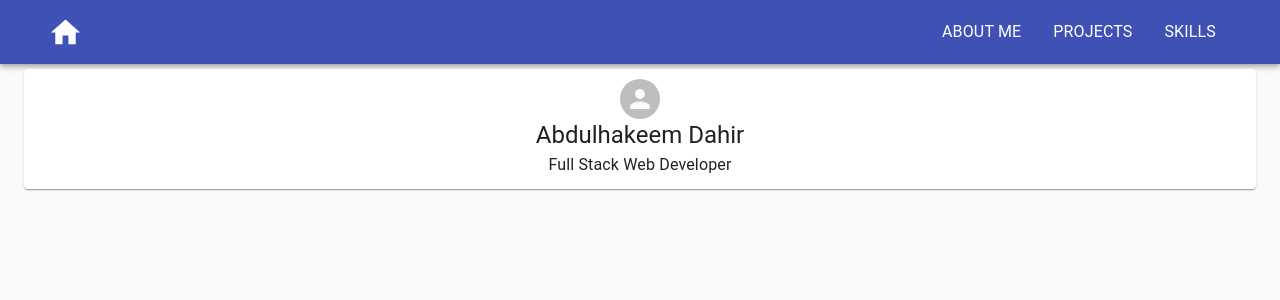
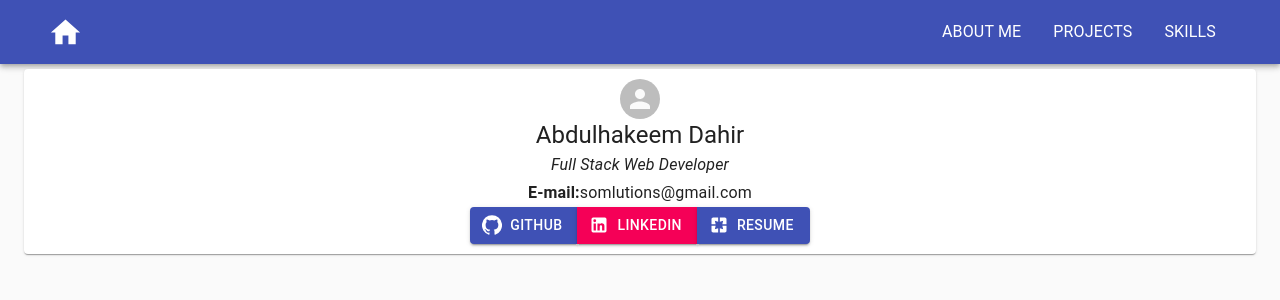
Before and after one commit to abdulhakeemdahir/React-Portfolio, a React (Create React App) app: page / in a window 1280 px wide. Shown: the top 300 px of the page. Built offline with nearby package versions, Linux system fonts and the light colour scheme.

Commit message:
added buttons to header

```diff
--- a/src/components/Header.js
+++ b/src/components/Header.js
@@ -5,15 +5,21 @@ import {
 	Avatar,
 	Typography,
 	Button,
+	ButtonGroup,
 	Grid,
 } from "@material-ui/core";
-
 import { makeStyles } from "@material-ui/core/styles";
+import Github from "@material-ui/icons/GitHub";
+import LinkedIn from "@material-ui/icons/LinkedIn";
+import Pages from "@material-ui/icons/Pages";
 
 const useStyles = makeStyles({
 	paper: {
 		margin: "5px 0px",
 		padding: "10px",
+	},
+	button: {
+		margin: "5px 5px",
 	},
 });
 
@@ -24,7 +30,41 @@ export default function Header() {
 			<Grid container justify='center' alignItems='center' direction='column'>
 				<Avatar />
 				<Typography variant='h5'>Abdulhakeem Dahir</Typography>
-				<Typography variant='subtitle1'>Full Stack Web Developer</Typography>
+				<Typography variant='subtitle1' style={{ fontStyle: "italic" }}>
+					Full Stack Web Developer
+				</Typography>
+				<Typography variant='subtitle1'>
+					<span style={{ fontWeight: "bold" }}>E-mail:</span>
+					somlutions@gmail.com
+				</Typography>
+				<Grid direction='row'>
+					<ButtonGroup>
+						<Button
+							startIcon={<Github />}
+							href='https://github.com/abdulhakeemdahir'
+							variant='contained'
+							color='primary'
+						>
+							GitHub
+						</Button>
+						<Button
+							startIcon={<LinkedIn />}
+							href='https://github.com/abdulhakeemdahir'
+							variant='contained'
+							color='secondary'
+						>
+							LinkedIn
+						</Button>
+						<Button
+							startIcon={<Pages />}
+							href='https://github.com/abdulhakeemdahir'
+							variant='contained'
+							color='primary'
+						>
+							Resume
+						</Button>
+					</ButtonGroup>
+				</Grid>
 			</Grid>
 		</Paper>
 	);
```
